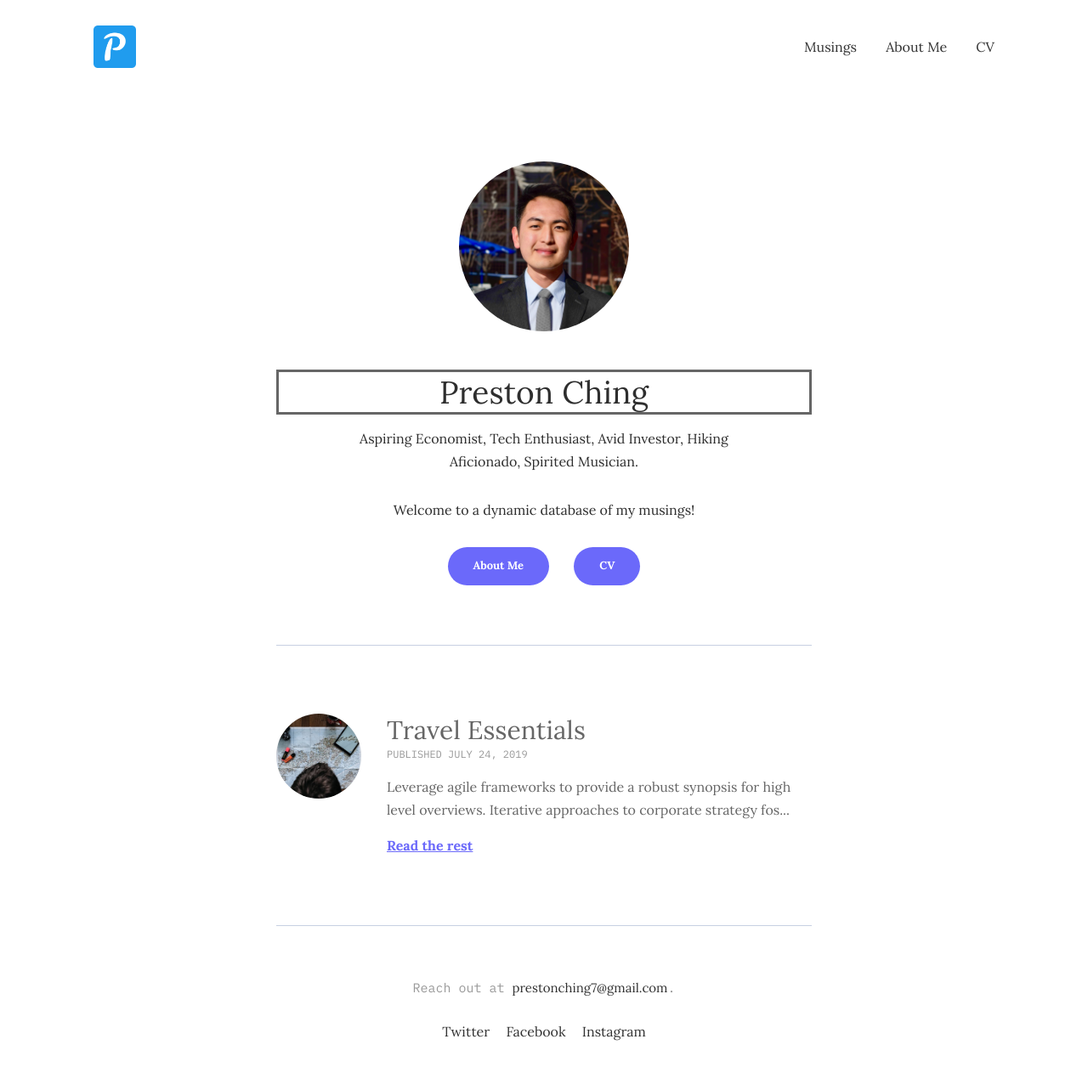
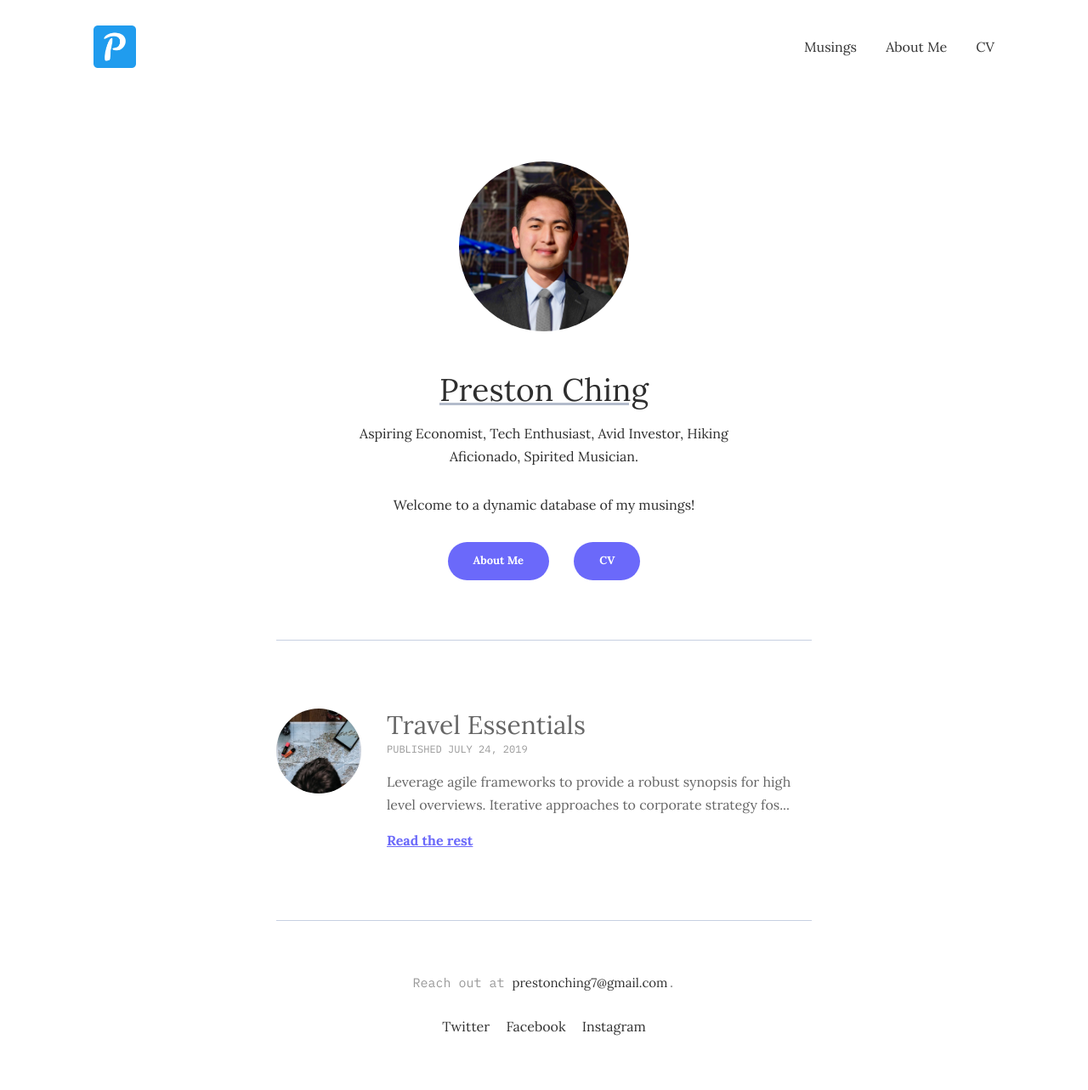
Before and after one commit to PrestonChing/prestonching.github.io, a Jekyll site: the page built from index.html, in a window 1280 px wide. Shown: the whole page at 85% size. Built offline with Jekyll 4.4.1, drawn with Linux system fonts in a browser that asks for light colours.

Commit message:
job underline

```diff
--- a/_sass/3-modules/_author-section.scss
+++ b/_sass/3-modules/_author-section.scss
@@ -25,7 +25,7 @@
 }
 
 .author__job {
-  border: solid $gray;
+  text-decoration: underline $gray-blue;
   margin-bottom: 15px;
   font-size: 37px;
   text-align: center;
```
